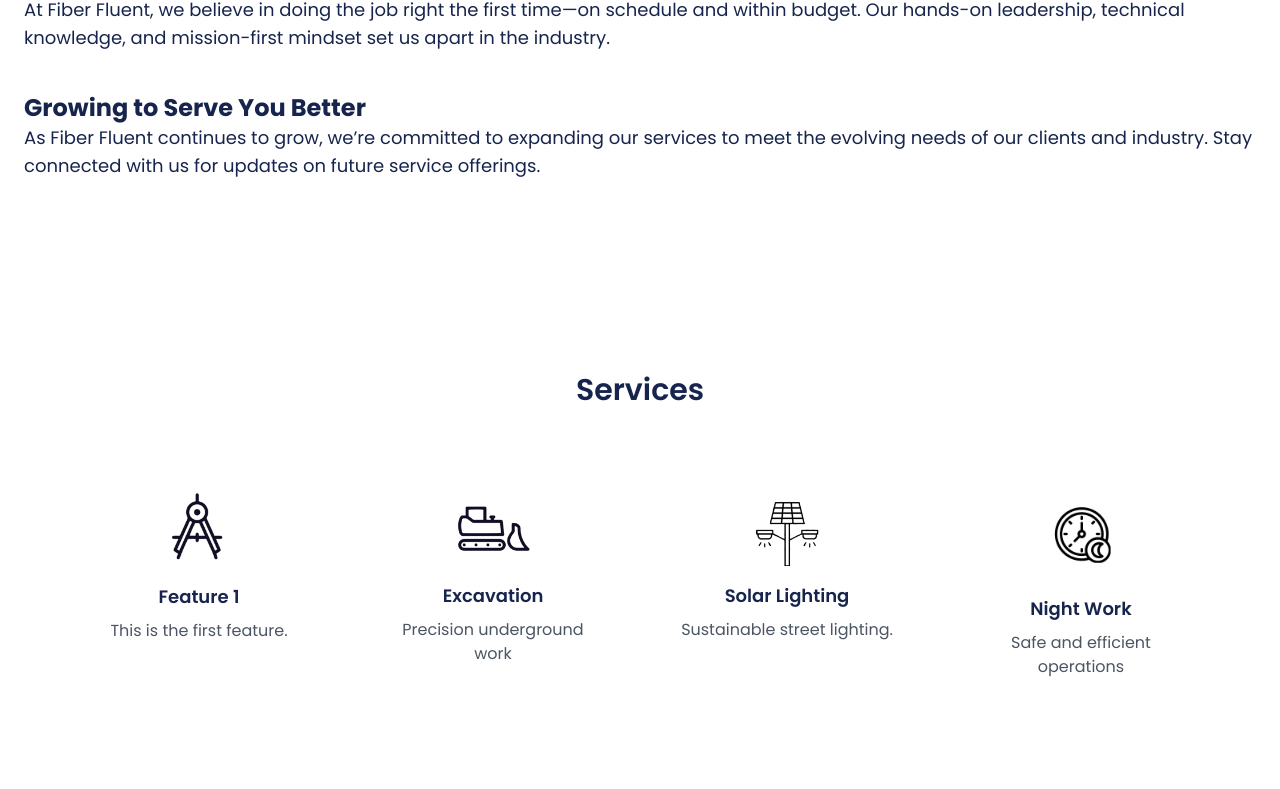
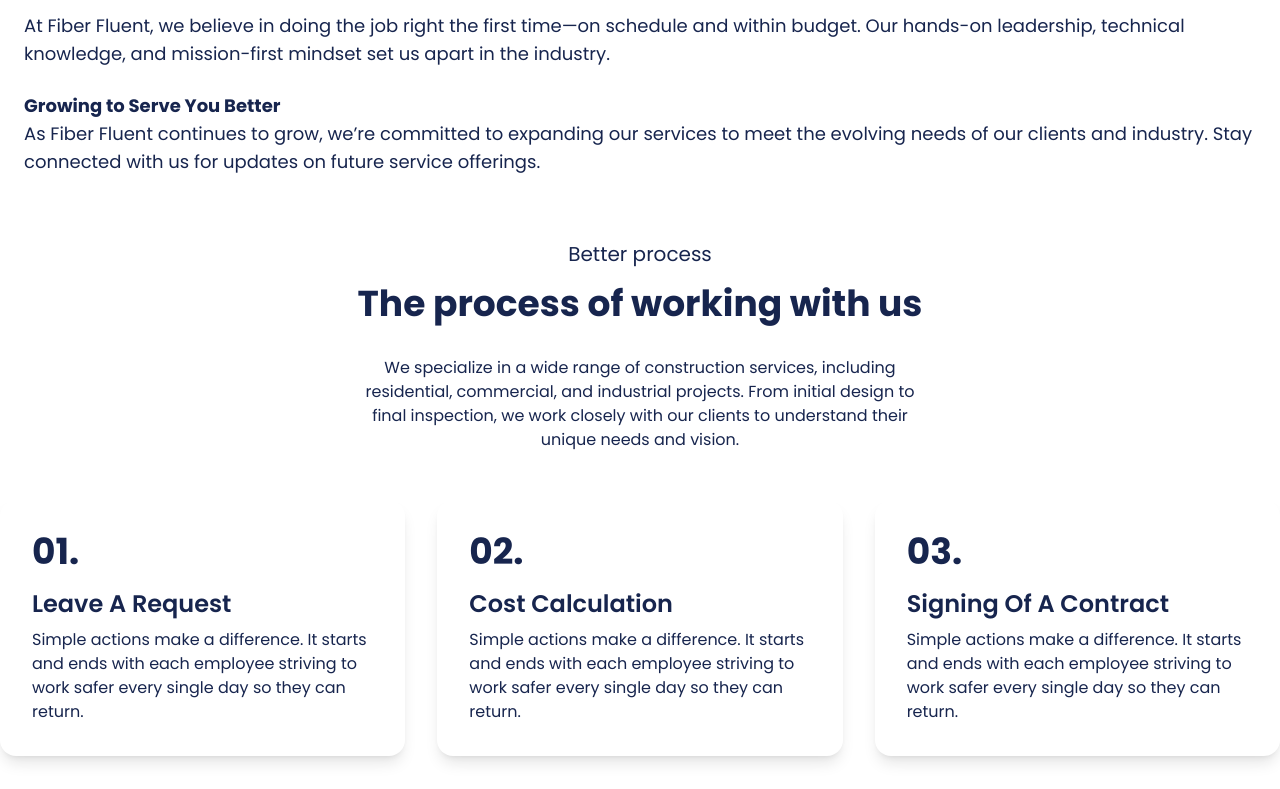
Before and after one commit to JonathanMRuiz/fiber-fluent, a React (Vite) app: page / in a window 1280 px wide. Shown: the part 1293-2082 px from the top of the page. Built offline with nearby package versions, Linux system fonts and the light colour scheme.

Commit message:
fiber-fluent add process section

```diff
--- /dev/null
+++ b/src/components/ProcessSection/ProcessSection.jsx
@@ -0,0 +1,36 @@
+import React from 'react';
+
+const ProcessSection = () => {
+  const steps = [
+    { number: '01.', title: 'Leave A Request', description: 'Simple actions make a difference. It starts and ends with each employee striving to work safer every single day so they can return.' },
+    { number: '02.', title: 'Cost Calculation', description: 'Simple actions make a difference. It starts and ends with each employee striving to work safer every single day so they can return.' },
+    { number: '03.', title: 'Signing Of A Contract', description: 'Simple actions make a difference. It starts and ends with each employee striving to work safer every single day so they can return.' },
+  ];
+
+  return (
+    <section className="container mx-auto flex-grow ">
+      <div className="container mx-auto text-center">
+        <h3 className="text-xl text-[#17254E] mb-4">Better process</h3>
+        <h2 className="text-4xl font-bold mb-8 text-[#17254E]">The process of working with us</h2>
+        <p className="text-[#17254E] max-w-xl mx-auto mb-12">
+          We specialize in a wide range of construction services, including residential, commercial, and industrial projects. From initial design to final inspection, we work closely with our clients to understand their unique needs and vision.
+        </p>
+      </div>
+
+      <div className="container mx-auto grid md:grid-cols-3 gap-8">
+        {steps.map((step, index) => (
+          <div
+            key={index}
+            className="p-8 bg-white rounded-2xl shadow-lg transform transition duration-500 hover:scale-105"
+          >
+            <h2 className="text-4xl font-bold text-[#17254E] mb-4">{step.number}</h2>
+            <h3 className="text-2xl font-semibold mb-2 text-[#17254E]">{step.title}</h3>
+            <p className="text-[#17254E]">{step.description}</p>
+          </div>
+        ))}
+      </div>
+    </section>
+  );
+};
+
+export default ProcessSection;
--- a/src/pages/Home/Home.jsx
+++ b/src/pages/Home/Home.jsx
@@ -1,3 +1,4 @@
+
 import { motion } from 'framer-motion';
 import FeatureCard from "../../components/FeatureCard/FeatureCard";
 import Grid from "../../components/Grid/Grid";
@@ -10,6 +11,7 @@
 import Feature4 from '../../assets/feature_4.png';
 import NightWork from '../../assets/night_work.jpeg';
 import EasyStreetImage from '../../assets/easystreet.jpeg';
+import ProcessSection from '../../components/ProcessSection/ProcessSection';
 
 const featureItems = [
   { image: Feature1, title: "Feature 1", description: "This is the first feature." },
@@ -24,7 +26,14 @@
       <Carrousel />
 
       {/* Introduction Section */}
-      <section className="bg-white py-12 px-6">
+      <motion.section
+        className="bg-white py-16 px-6"
+        id="introduction"
+        initial={{ opacity: 0, y: 50 }}
+        whileInView={{ opacity: 1, y: 0 }}
+        viewport={{ once: true }}
+        transition={{ duration: 0.6 }}
+      >
         <div className="max-w-screen-xl mx-auto">
           <h2 className="text-4xl font-extrabold mb-6 text-[#17254E]">Introduction</h2>
           <p className="text-lg text-[#17254E] mb-6">
@@ -39,12 +48,19 @@
           <p className="text-lg text-[#17254E] mb-6">
             At Fiber Fluent, we believe in doing the job right the first time—on schedule and within budget. Our hands-on leadership, technical knowledge, and mission-first mindset set us apart in the industry.
           </p>
-          <h3 className="text-2xl font-bold mt-10 text-[#17254E]">Growing to Serve You Better</h3>
           <p className="text-lg text-[#17254E]">
+            <strong>Growing to Serve You Better</strong>
+            <br />
             As Fiber Fluent continues to grow, we’re committed to expanding our services to meet the evolving needs of our clients and industry. Stay connected with us for updates on future service offerings.
           </p>
         </div>
-      </section>
+      </motion.section>
+
+      <ProcessSection/>
+
+
+
+
 
       <div className={styles.container}>
         <div className={styles.section}>
@@ -104,7 +120,42 @@
             </div>
           </motion.section>
 
+          {/* Section 3 - Slider */}
           <ImageSlider />
+
+          <motion.section
+            className="bg-white py-16 px-6"
+            id="night_work"
+            initial={{ opacity: 0, x: -100 }}
+            whileInView={{ opacity: 1, x: 0 }}
+            viewport={{ once: true }}
+            transition={{ duration: 0.8 }}
+          >
+            <div className="max-w-screen-xl mx-auto flex flex-col lg:flex-row items-start">
+              <div className="flex-1 mb-8 lg:mb-0 flex justify-center">
+                <img
+                  src={NightWork}
+                  alt="Installation of small cell pole"
+                  className="h-[35rem] rounded-lg "
+                />
+              </div>
+              <div className="flex-1 pl-0 lg:pl-12 ">
+                <h2 className="text-4xl font-extrabold mb-6 text-[#17254E]">
+                Night Work – Precision and Efficiency After Dark
+                </h2>
+                <p className="text-lg text-[#17254E] mb-6">
+                Working at night presents unique challenges and opportunities, requiring precision, adaptability, and specialized equipment to ensure safety and efficiency. Under the glow of streetlights and work lamps, Fiber Fluent teams install essential underground infrastructure while minimizing disruptions to the city’s daytime flow.
+                <br/><br/>
+                In this image, a dedicated team member carefully guides an orange conduit into place as part of the installation. The nighttime setting—vehicles passing in the background and an excavator in motion—highlights the skill and coordination required to execute critical projects after dark. Strategic planning and proper lighting transform the quiet of the night into a productive window for progress.
+                <br/><br/>
+                This scene is a testament to the dedication and expertise that drive the future—one line at a time.
+                </p>
+                <div className="mt-12">
+                  <a href="/contact" className={styles.ctaButton}>Get in Touch</a>
+                </div>
+              </div>
+            </div>
+          </motion.section>
         </div>
       </div>
     </div>
```
